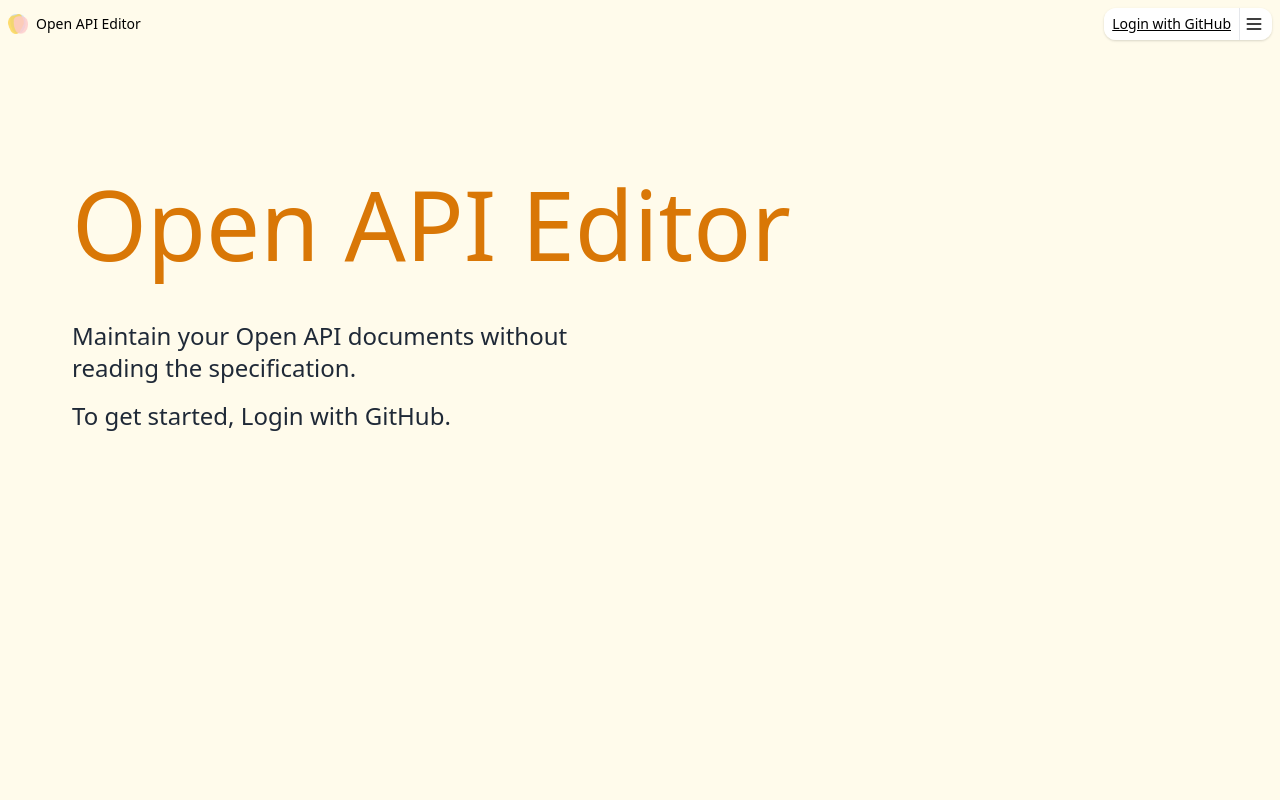
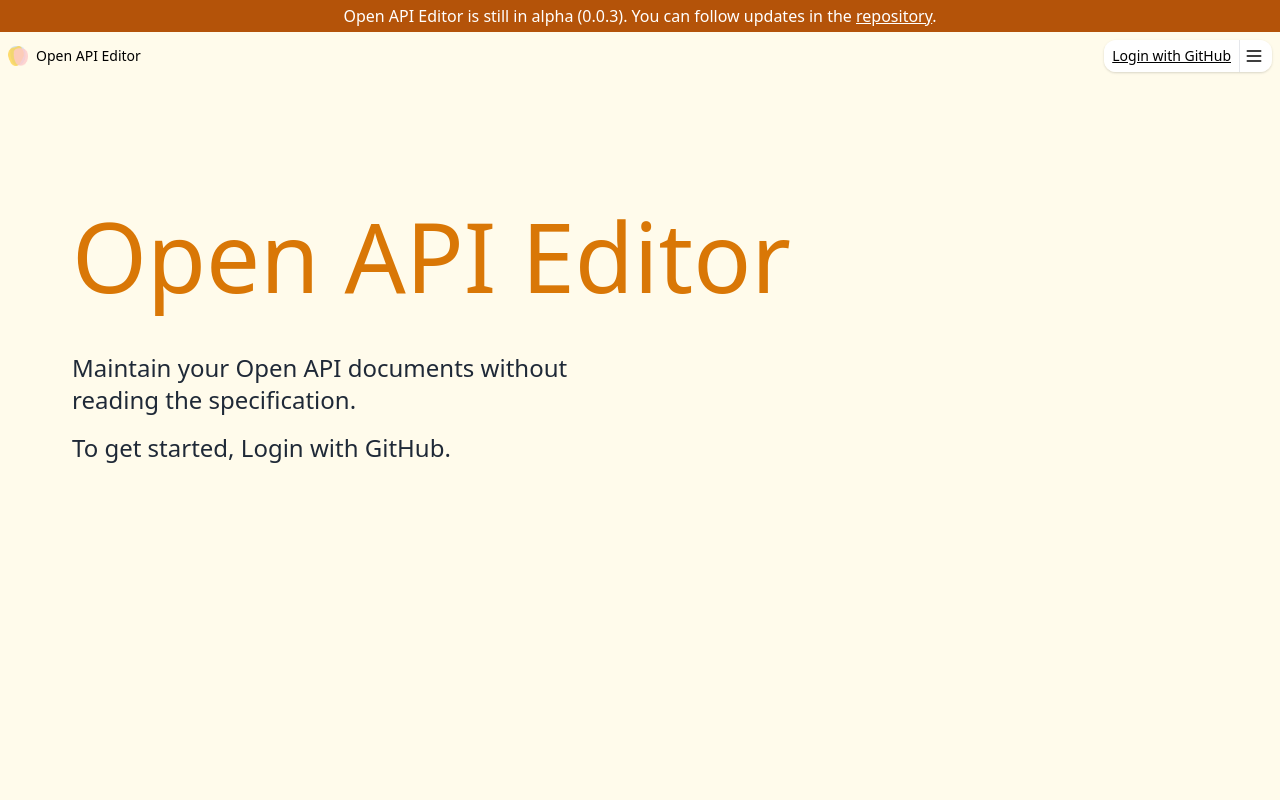
Before and after one commit to t-eckert/open-api-editor, a React (Create React App) app in the folder site/: page / in a window 1280 px wide. Shown: the top 800 px of the page. Built offline with nearby package versions, Linux system fonts and the light colour scheme.

Commit message:
Add an alpha banner

```diff
--- a/site/src/App.tsx
+++ b/site/src/App.tsx
@@ -25,6 +25,16 @@ const App = () => {
   return (
     <Router>
       <div id="page-top" />
+      <div className="w-full py-1 bg-yellow-700 font-medium text-center text-white">
+        Open API Editor is still in alpha (0.0.3). You can follow updates in the{" "}
+        <a
+          className="underline"
+          href="https://github.com/t-eckert/open-api-editor"
+        >
+          repository
+        </a>
+        .
+      </div>
       <Alerts />
       <div className="bg-yellow-50 min-h-screen overflow-x-hidden">
         <Header />
```
